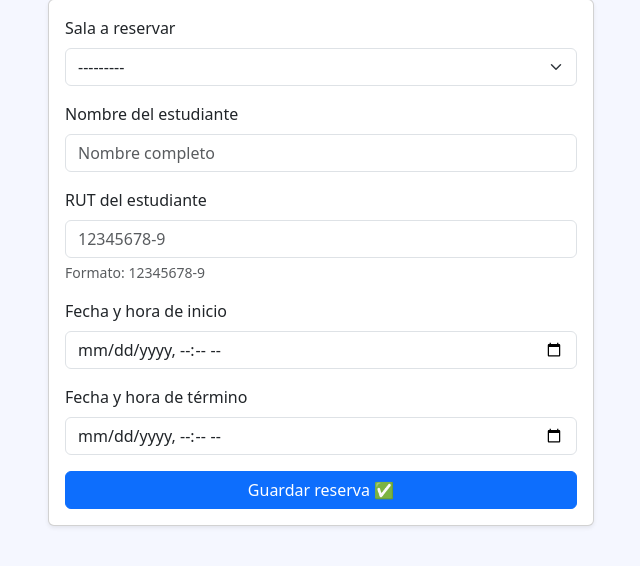
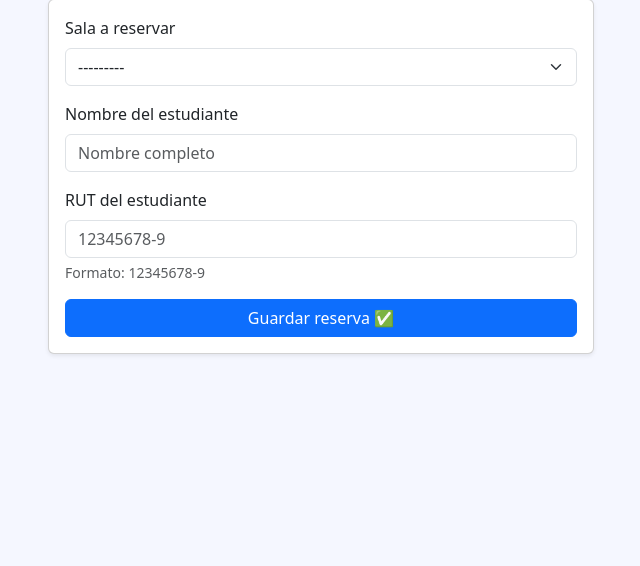
Before and after one commit to Ewniah/biblioteca_app, a Django app: page /reservas/nueva/ in a window 1280 px wide. Shown: the part 145-711 px from the top of the page, without its empty margins (34-674 px from the left). Run offline with Django 5.2, Linux system fonts and the light colour scheme; data that the repository does not hold is empty.

Commit message:
Actualización de forms.py para la actualización automática de horas, además de añadir las urls correspondientes y actualizar los templates HTML

```diff
--- a/salas_app/forms.py
+++ b/salas_app/forms.py
@@ -1,3 +1,4 @@
+# salas_app/forms.py
 from django import forms
 from django.core.exceptions import ValidationError
 
@@ -5,46 +6,36 @@ from .models import Reserva
 from .utils import validar_rut
 
 
-# Se creó el formulario de Reserva para manejar la creación y validación de reservas de salas.
+# Formulario para crear y editar reservas de salas de estudio.
 class ReservaForm(forms.ModelForm):
     class Meta:
-        model = Reserva
-        fields = ['sala', 'nombre_estudiante', 'rut_estudiante', 'inicio', 'termino']
+        model = Reserva # Se asocia el formulario con el modelo Reserva
+        fields = ['sala', 'nombre_estudiante', 'rut_estudiante']
         widgets = {
             'sala': forms.Select(attrs={'class': 'form-select'}),
-            'nombre_estudiante': forms.TextInput(attrs={'class': 'form-control', 'placeholder': 'Nombre completo'}),
-            'rut_estudiante': forms.TextInput(attrs={'class': 'form-control', 'placeholder': '12345678-9'}),
-            'inicio': forms.DateTimeInput(
-                attrs={'class': 'form-control', 'type': 'datetime-local'}
+            'nombre_estudiante': forms.TextInput(
+                attrs={'class': 'form-control', 'placeholder': 'Nombre completo'}
             ),
-            'termino': forms.DateTimeInput(
-                attrs={'class': 'form-control', 'type': 'datetime-local'}
+            'rut_estudiante': forms.TextInput(
+                attrs={'class': 'form-control', 'placeholder': '12345678-9'}
             ),
         }
         labels = {
             'sala': 'Sala a reservar',
             'nombre_estudiante': 'Nombre del estudiante',
             'rut_estudiante': 'RUT del estudiante',
-            'inicio': 'Fecha y hora de inicio',
-            'termino': 'Fecha y hora de término',
         }
 
-    # Se definió una validación personalizada para el campo rut_estudiante utilizando la función validar_rut.
+    # Validación personalizada para el campo rut_estudiante
     def clean_rut_estudiante(self):
         rut = self.cleaned_data.get('rut_estudiante')
 
         if not validar_rut(rut):
             raise ValidationError("El RUT no es válido. Usa el formato 12345678-9.")
 
-        return rut # Retorna el RUT limpio si es válido
+        return rut
 
-    # Se definió una validación personalizada para asegurar que la hora de término sea posterior a la de inicio.
+    # Validación adicional para todo el formulario si es necesario
     def clean(self):
         cleaned_data = super().clean()
-        inicio = cleaned_data.get('inicio')
-        termino = cleaned_data.get('termino')
-
-        if inicio and termino and termino <= inicio:
-            raise ValidationError("La hora de término debe ser posterior a la de inicio.")
-
-        return cleaned_data # Retorna los datos limpios después de la validación
+        return cleaned_data
--- a/salas_app/templates/salas_app/crear_reserva.html
+++ b/salas_app/templates/salas_app/crear_reserva.html
@@ -28,18 +28,6 @@
           {{ form.rut_estudiante.errors }}
         </div>
 
-        <div class="mb-3">
-          <label class="form-label">{{ form.inicio.label }}</label>
-          {{ form.inicio }}
-          {{ form.inicio.errors }}
-        </div>
-
-        <div class="mb-3">
-          <label class="form-label">{{ form.termino.label }}</label>
-          {{ form.termino }}
-          {{ form.termino.errors }}
-        </div>
-
         <button type="submit" class="btn btn-primary">
           Guardar reserva ✅
         </button>
--- a/salas_app/templates/salas_app/lista_reservas.html
+++ b/salas_app/templates/salas_app/lista_reservas.html
@@ -34,6 +34,11 @@
             <a href="{% url 'editar_reserva' reserva.pk %}" class="btn btn-sm btn-outline-primary">
               Editar ⏱️
             </a>
+            {% if reserva.esta_activa %}
+            <a href="{% url 'terminar_reserva' reserva.pk %}" class="btn btn-sm btn-outline danger">
+                Terminar Ahora 🛑
+            </a>
+            {% endif %}
           </td>
         </tr>
       {% empty %}
--- a/salas_app/urls.py
+++ b/salas_app/urls.py
@@ -8,4 +8,5 @@ urlpatterns = [
     path('reservas/nueva/', views.crear_reserva, name='crear_reserva'),
     path('reservas/', views.lista_reservas, name='lista_reservas'),
     path('reservas/<int:pk>/editar/', views.editar_reserva, name='editar_reserva'),
+    path('reservas/<int:pk>/terminar/', views.terminar_reserva, name='terminar_reserva'),
 ]
--- a/salas_app/views.py
+++ b/salas_app/views.py
@@ -1,3 +1,5 @@
+from datetime import timedelta
+
 from django.shortcuts import render, get_object_or_404, redirect
 from django.utils import timezone
 
@@ -22,16 +24,22 @@ def lista_salas(request):
 def crear_reserva(request):
     """
     Crea una reserva de sala por parte de un estudiante utilizando el formulario ReservaForm.
+    La duración predeterminada de la reserva es de 2 horas.
     """
     if request.method == 'POST':
         form = ReservaForm(request.POST)
         if form.is_valid():
-            form.save()
-            return redirect('lista_salas')
+            reserva = form.save(commit=False)
+            # El inicio se establece al momento de la creación
+            inicio =  timezone.now()
+            reserva.inicio = inicio
+            reserva.termino = inicio + timedelta(hours=2)  # Duración fija de 2 horas
+            reserva.save()
+            return redirect('lista_salas') # Redirige a la lista de salas después de guardar
     else:
-        form = ReservaForm()
+        form = ReservaForm() # Formulario vacío para GET request
 
-    return render(request, 'salas_app/crear_reserva.html', {'form': form}) # Renderiza el formulario de reserva
+    return render(request, 'salas_app/crear_reserva.html', {'form': form})
 
 
 # Se creó la vista para listar todas las reservas.
@@ -62,3 +70,16 @@ def editar_reserva(request, pk):
         'form': form,
         'reserva': reserva,
     }) # Renderiza el formulario de edición de reserva
+
+def terminar_reserva(request, pk):
+    """
+    Marca una reserva como terminada estableciendo su tiempo de término al momento actual.
+    """
+    reserva = get_object_or_404(Reserva, pk=pk)
+
+    # Solo tiene sentido cambiarla si sigue activa
+    if reserva.esta_activa():
+        reserva.termino = timezone.now()
+        reserva.save()
+
+    return redirect('lista_reservas')
```
